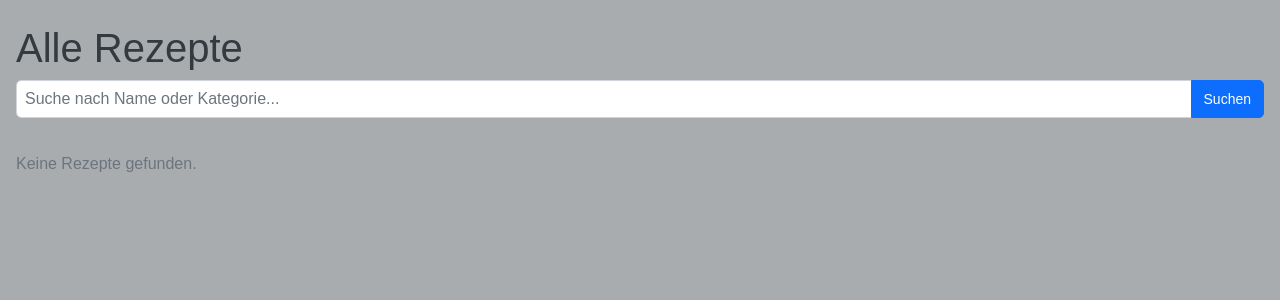
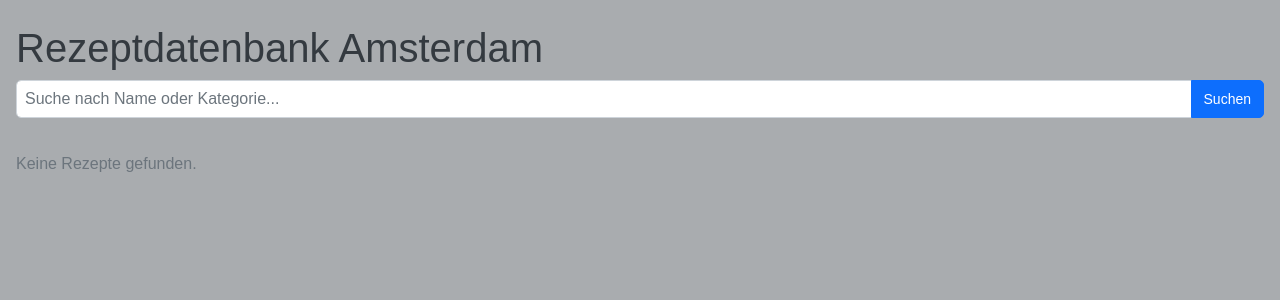
Before and after one commit to BaraMGB/recipe, a Flask app: page / in a window 1280 px wide. Shown: the part 72-372 px from the top of the page. Run offline with Flask 3, Linux system fonts and the light colour scheme; a user stored in the database is signed in; data that the repository does not hold is empty; some libraries are stand-ins or nearby versions.

Commit message:
change Name

```diff
--- a/templates/index.html
+++ b/templates/index.html
@@ -1,6 +1,6 @@
 {% extends "layout.html" %}
 {% block content %}
-<h1>Alle Rezepte</h1>
+<h1>Rezeptdatenbank Amsterdam</h1>
 <div class="mb-4">
     <form method="get" action="{{ url_for('index') }}">
         <div class="input-group">
```
